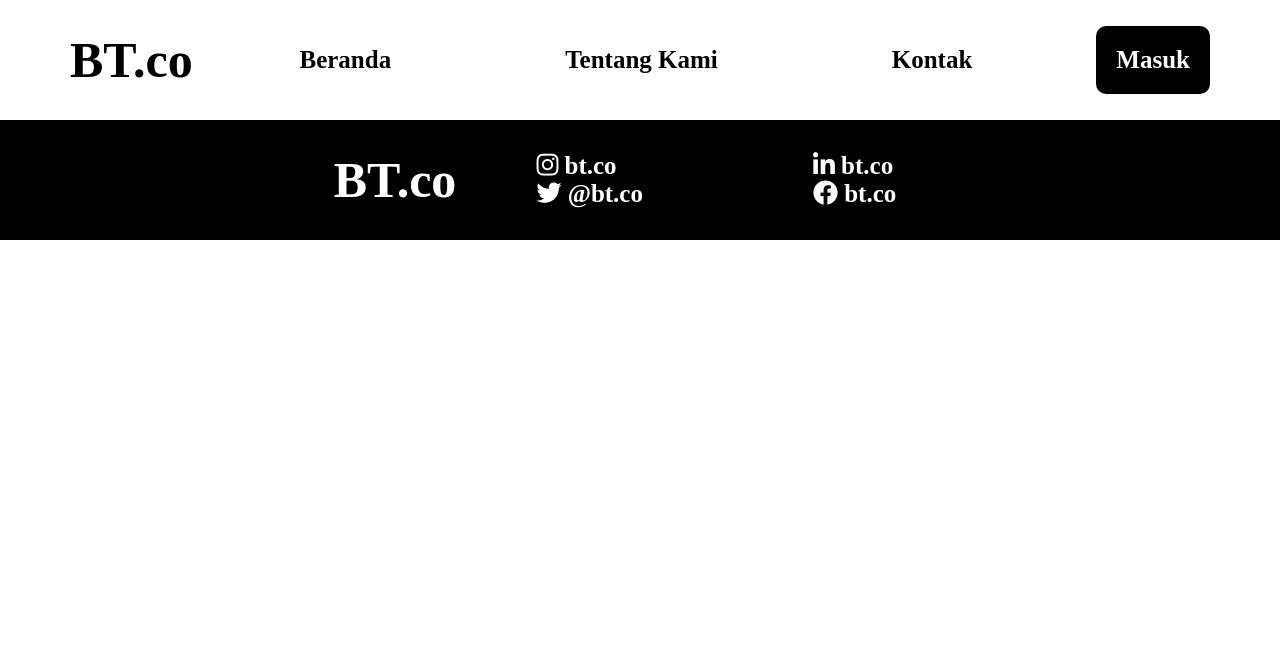
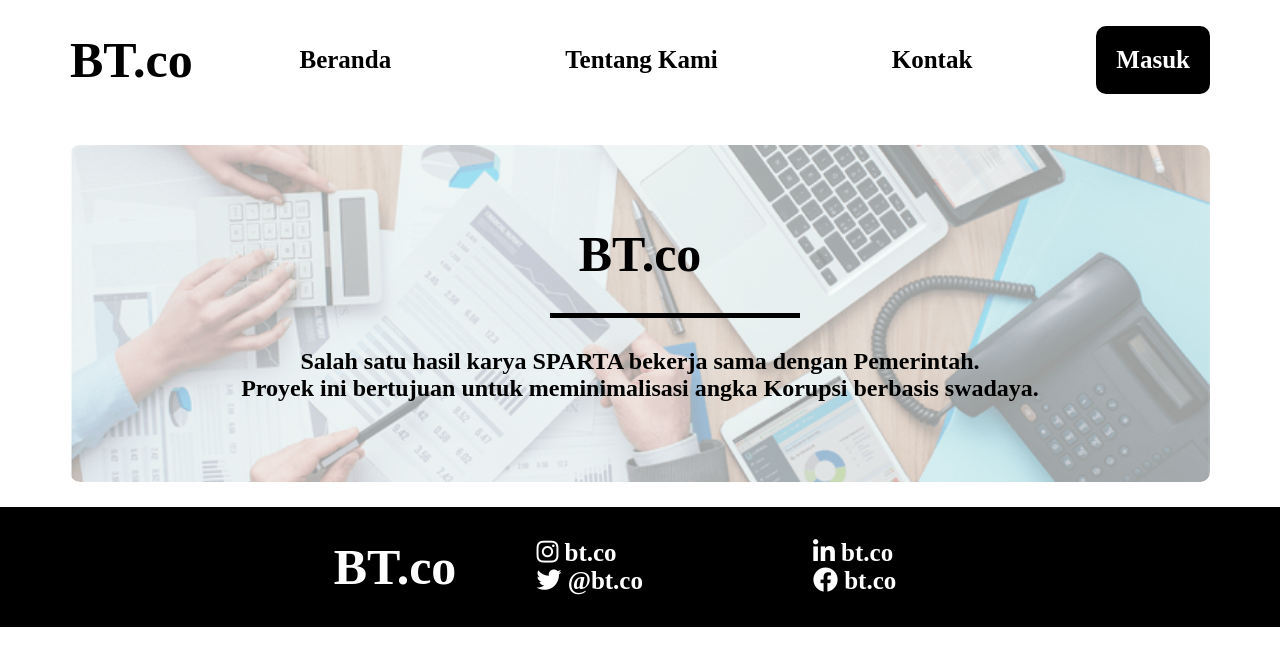
Before and after one commit to Audino723/Milestone02_K06, a plain HTML site: page index.html in a window 1280 px wide. Drawn offline with Linux system fonts and the light colour scheme; a web font is replaced by a local one.

Commit message:
Jumbotron

```diff
--- a/index.html
+++ b/index.html
@@ -16,6 +16,14 @@
             <li id="login-button"><a href="">Masuk</a></li>
         </ul>
     </header>
+    <main>
+        <div class="jumbotron">
+            <h2>BT.co</h2>
+            <hr>
+            <p>Salah satu hasil karya SPARTA bekerja sama dengan Pemerintah.</p>
+            <p>Proyek ini bertujuan untuk meminimalisasi angka Korupsi berbasis swadaya.</p>
+        </div>
+    </main>
     <footer>
         <div class="logo">BT.co</div>
         <ul class="media1">
--- a/style.css
+++ b/style.css
@@ -41,6 +41,38 @@ header ul li{
     border-radius: 10px;
 }
 
+.jumbotron{
+    background-image:linear-gradient(rgba(255, 255, 255, 0.6), rgba(255, 255, 255, 0.6)), url('assets/images/jumbotron.png');
+    text-align: center;
+    background-size: cover;
+    background-position: center;
+    margin:25px 70px;
+    padding: 80px 30px;
+    border-radius: 10px;
+    color: black;
+}
+
+.jumbotron h2{
+    font-size: 50px;
+    margin-bottom: 0;
+}
+
+.jumbotron hr{
+    height: 5px;
+    border-width: 0;
+    color: black;
+    background-color: black;
+    margin-top: 30px;
+    margin-bottom: 30px;
+    width: 250px;
+    margin-left: 450px;
+}
+
+.jumbotron p{
+    font-weight: bold;
+    font-size: 24px;
+}
+
 footer{
     display: flex;
     justify-content: center;
```
Also changed, not shown: assets/images/jumbotron.png (added).
